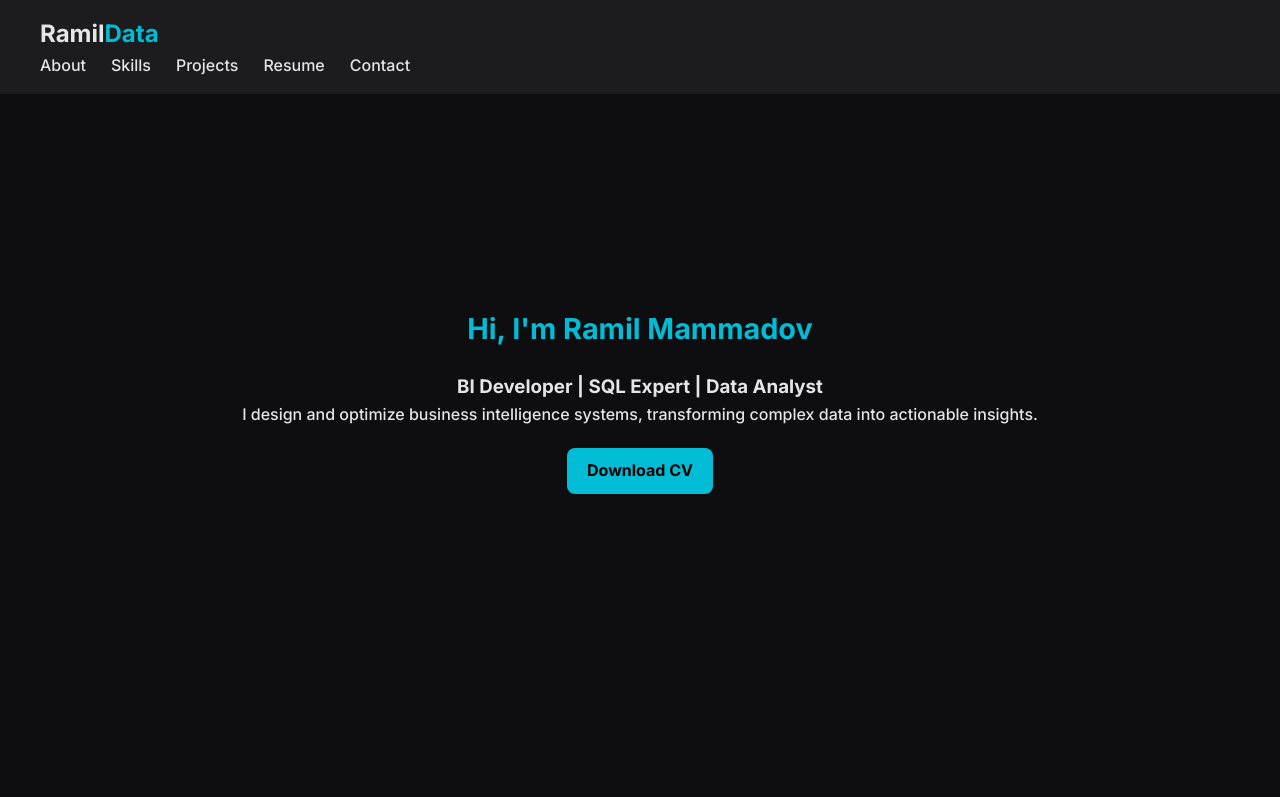
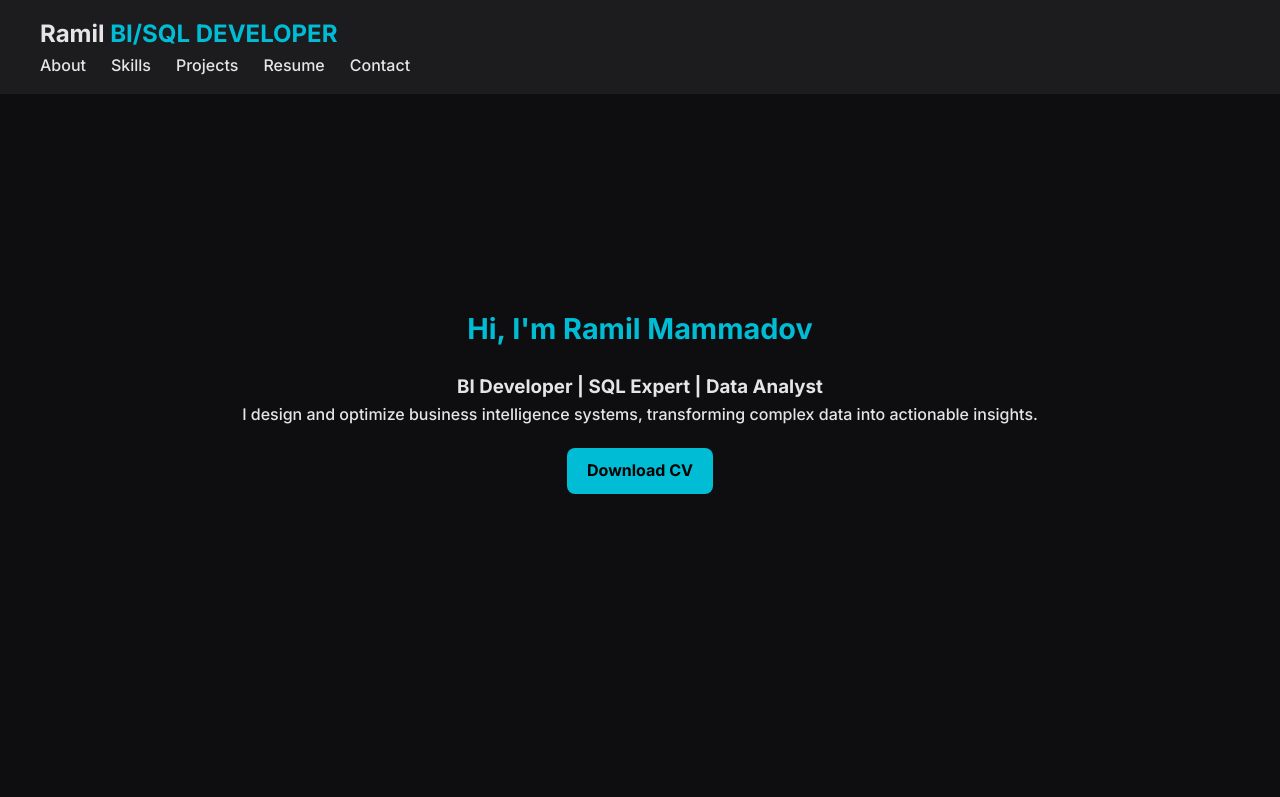
Before and after one commit to testtsubscribe/portfolio, a plain HTML site: page index.html in a window 1280 px wide. Shown: the top 797 px of the page. Drawn offline with Linux system fonts and the light colour scheme.

Commit message:
Update header logo text to include role

```diff
--- a/index.html
+++ b/index.html
@@ -9,7 +9,7 @@
 <body>
   <header>
     <nav class="navbar">
-      <h1 class="logo">Ramil<span>Data</span></h1>
+      <h1 class="logo">Ramil<span> BI/SQL DEVELOPER </span></h1>
       <ul class="nav-links">
         <li><a href="#about">About</a></li>
         <li><a href="#skills">Skills</a></li>
```
